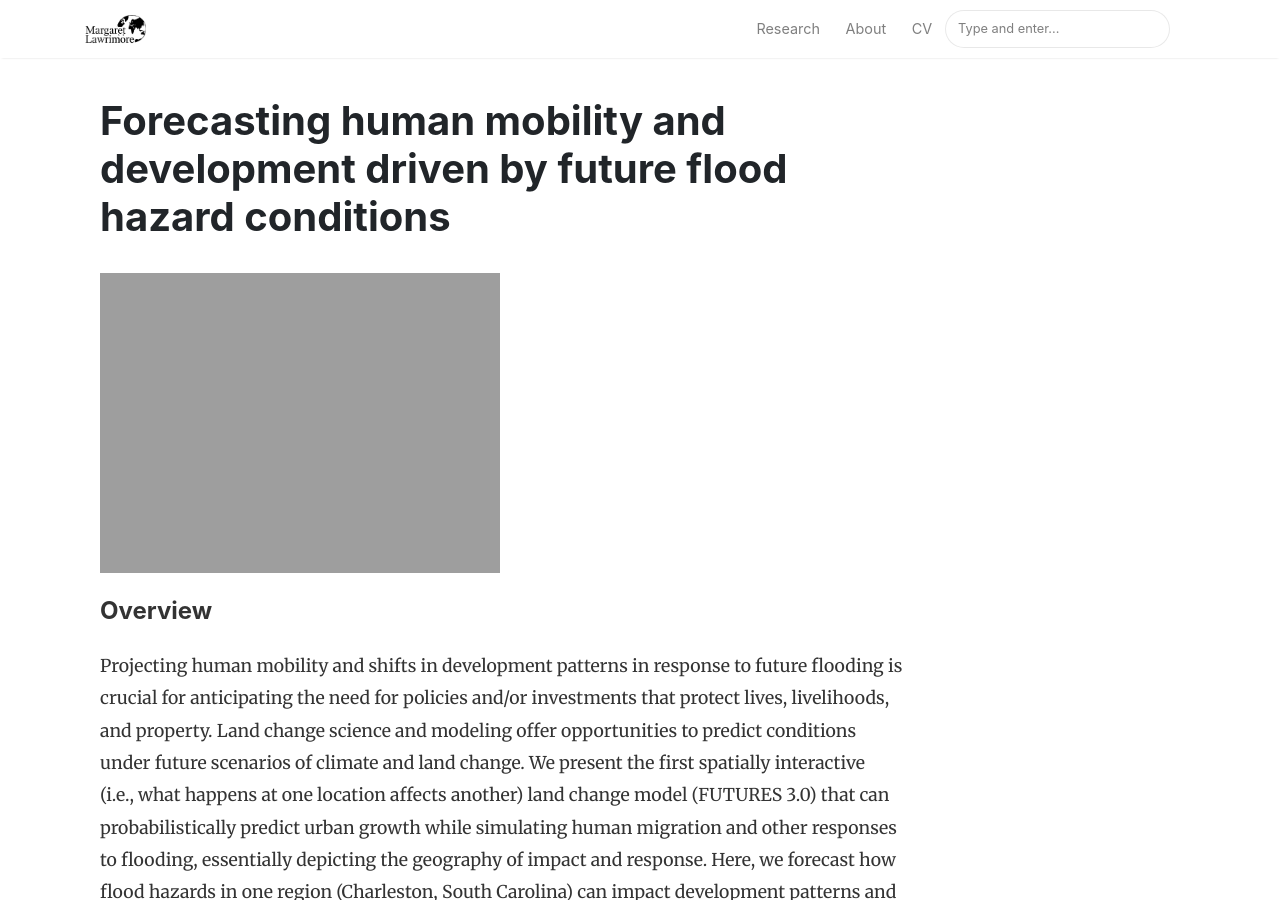
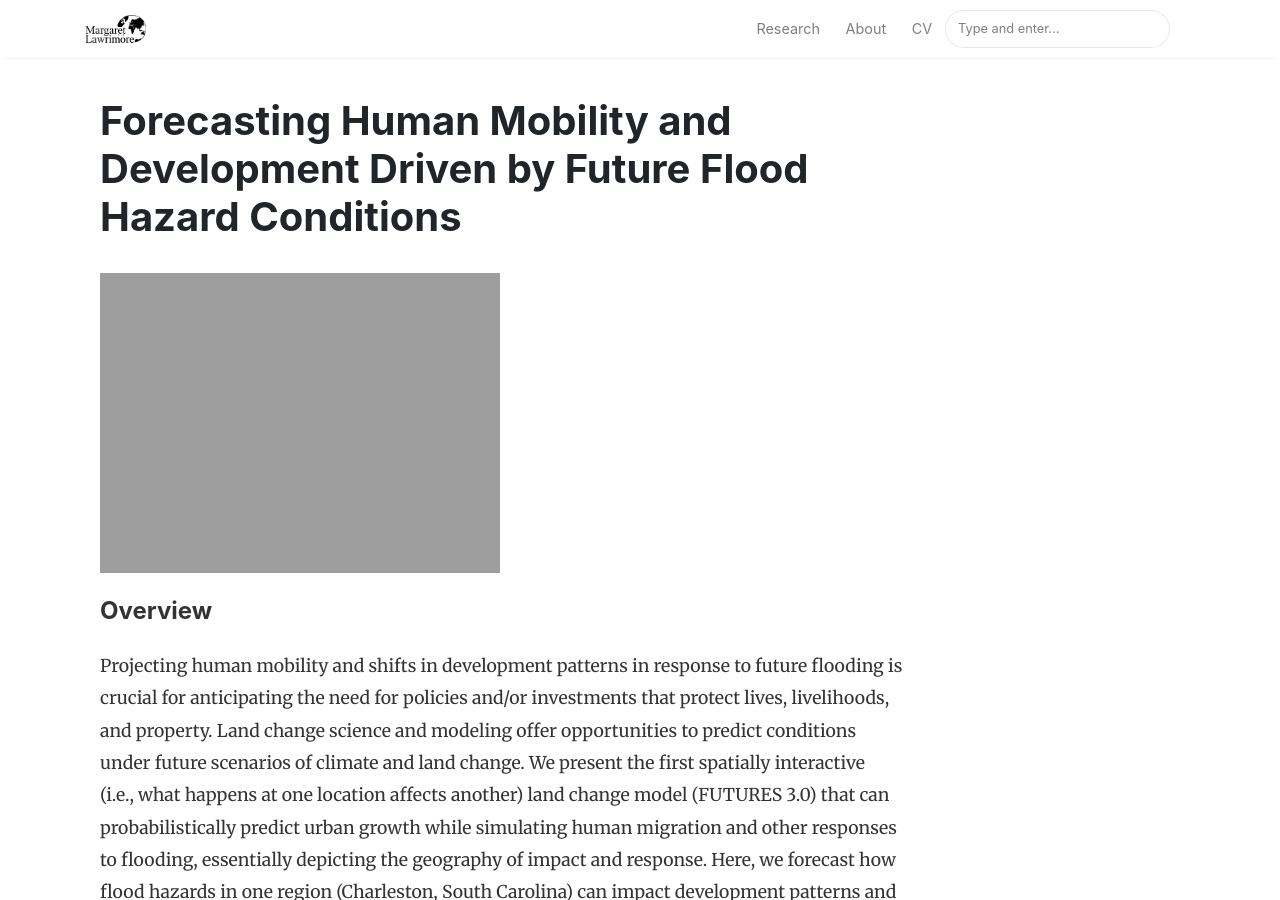
Before and after one commit to malawrim/malawrim.github.io, a Jekyll site: the page built from _posts/2023-04-11-FUTURES_Migration.md, in a window 1280 px wide and 900 px high. Built offline with Jekyll 4.4.1, drawn with Linux system fonts in a browser that asks for light colours; nearby versions of some CDN libraries; comment, search, counter and statistics services are not loaded.

```diff
--- a/_posts/2023-04-11-FUTURES_Migration.md
+++ b/_posts/2023-04-11-FUTURES_Migration.md
@@ -1,6 +1,6 @@
 ---
 layout: post
-title:  "Forecasting human mobility and development driven by future flood hazard conditions"
+title:  "Forecasting Human Mobility and Development Driven by Future Flood Hazard Conditions"
 author: false
 image: assets/images/FUTURES_migration_no_text.png
 description: "Projected migration from Charleston, SC by 2050 computed using the FUTURES land change model"
```
